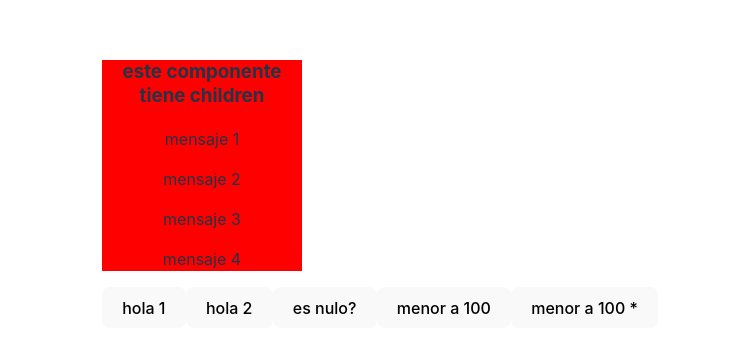
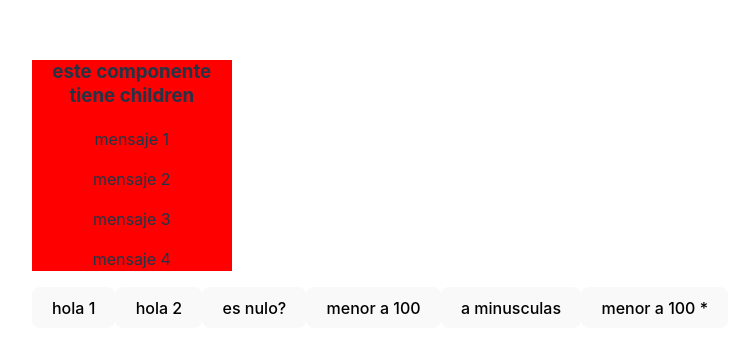
Before and after one commit to Chantix04/reactappfetch, a React (Vite) app: page / in a window 1280 px wide. Shown: the part 215-568 px from the top of the page, without its empty margins (260-998 px from the left). Built offline with nearby package versions, Linux system fonts and the light colour scheme.

Commit message:
otros cambios

```diff
--- a/src/App.jsx
+++ b/src/App.jsx
@@ -15,12 +15,17 @@ function App() {
 
   /* estas funciones HACEN uso del diccionario */
   const esNulo = () => {
-    const resultado = diccionario["nullish"]([1,100,0])
+    const resultado = diccionario.nullish([1,100,0])
+    console.log(resultado)
+  }
+
+  const aminusculas = () => {
+    const resultado = diccionario["Convertir a Minúsculas"]("ESTE TEXTO PASA A MINISCULAS")
     console.log(resultado)
   }
 
   const esMenorA100 = () => {
-    const resultado = diccionario['menorA100'](105)
+    const resultado = diccionario.menorA100(105)
     console.log("imprime si es V o F ", resultado)
   }
 
@@ -52,12 +57,16 @@ function App() {
           menor a 100
         </button>
 
+        <button onClick={aminusculas}>
+          a minusculas
+        </button>
+
         {/* funciones que SI reciben callbacks ⬇ */}
 
         {/* podemos usar el diccionario directamente en el boton */}
         <button
           onClick={()=> {
-            const resultado = diccionario['menorA100'](80)
+            const resultado = diccionario.menorA100(80)
             console.log("imprime si es V o F ", resultado)
           }
         }>
```
